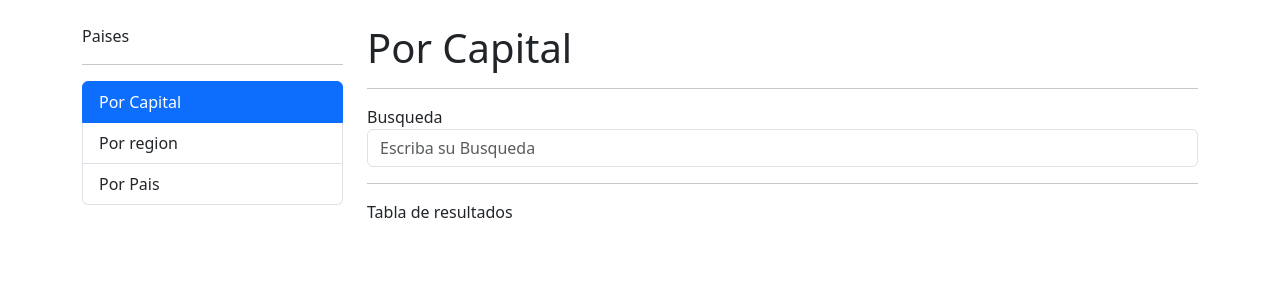
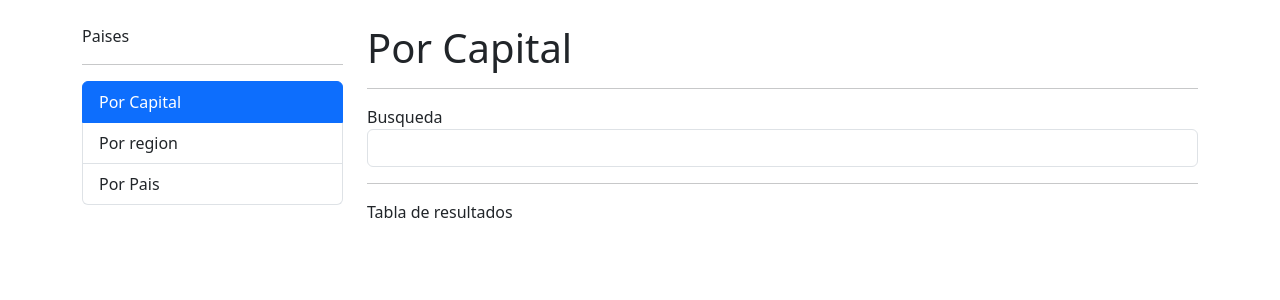
Before and after one commit to ozuro/app--countries, an Angular app: page /countries/by-capital in a window 1280 px wide. Shown: the top 300 px of the page. Built offline with nearby package versions, Linux system fonts and the light colour scheme.

Commit message:
search ouput

```diff
--- a/src/app/countries/page/by-capital-page/by-capital-page.component.html
+++ b/src/app/countries/page/by-capital-page/by-capital-page.component.html
@@ -3,7 +3,11 @@
 <div class="row">
   <div class="col">
     Busqueda
-    <shared-search-box></shared-search-box>
+    <shared-search-box
+      (onValue)="searchByCapital($event)"
+
+    ></shared-search-box>
+
   </div>
 </div>
 <hr>
--- a/src/app/shared/components/search-box/search-box.component.html
+++ b/src/app/shared/components/search-box/search-box.component.html
@@ -1,7 +1,8 @@
 <input
   type="text"
+  class="form-control"
   [placeholder]="placeholder"
-  class="form-control"
+
   (keyup.enter) = "emitValue(txtInput.value)"
   #txtInput
   >
--- a/src/app/shared/components/search-box/search-box.component.ts
+++ b/src/app/shared/components/search-box/search-box.component.ts
@@ -8,10 +8,10 @@ import { Component, EventEmitter, Input, Output } from '@angular/core';
 export class SearchBoxComponent {
 
   @Input()
-  public placeholder: string='Escriba su Busqueda';
+  public placeholder: string='';
 
   @Output()
-  public onValue = new EventEmitter<string>()
+  public onValue= new EventEmitter<string>();
 
 
   emitValue(value: string):void {
```
